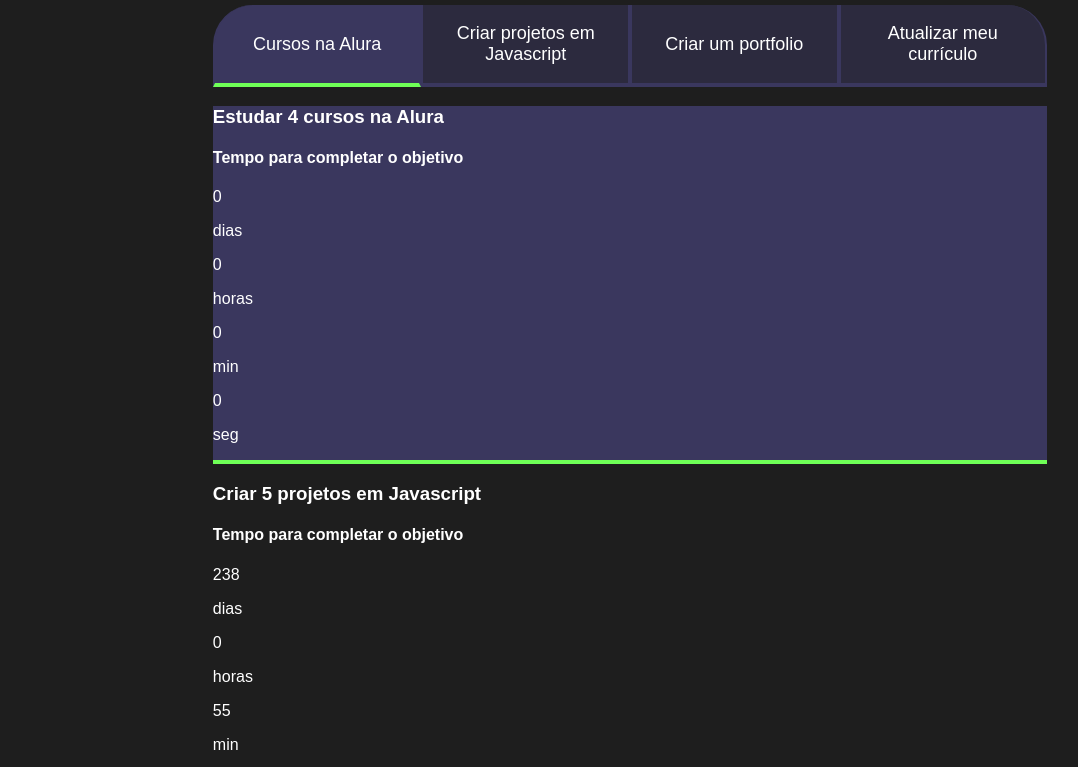
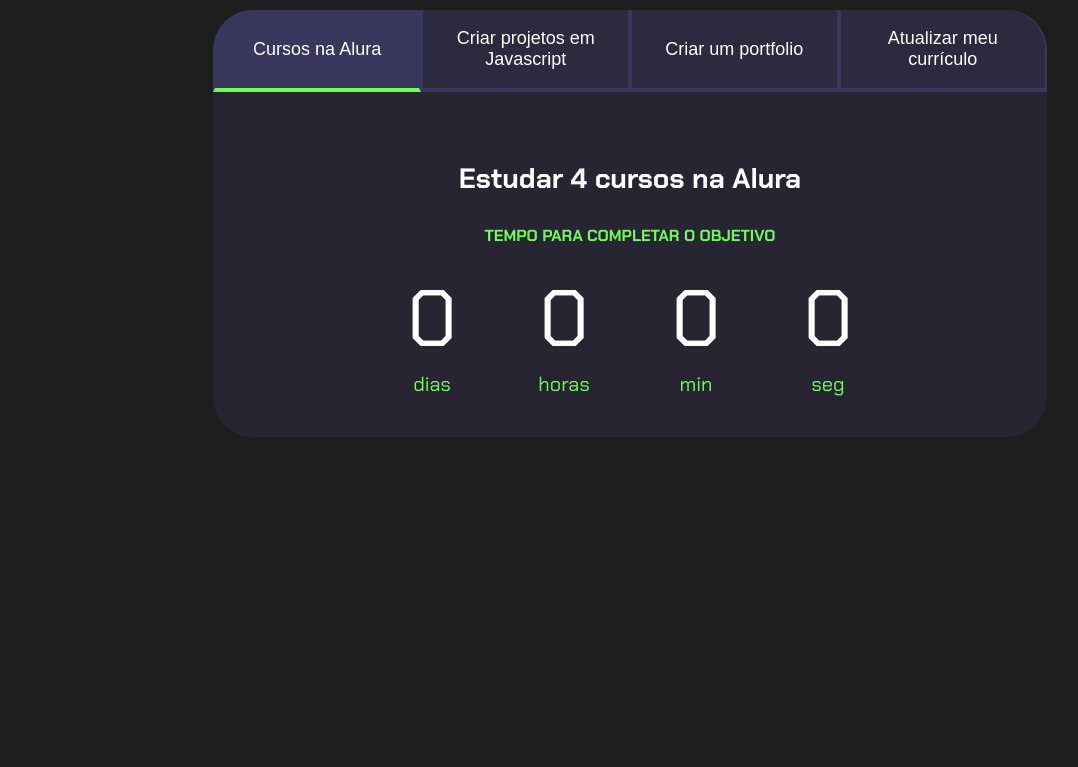
Before and after one commit to estefanimendes/javas, a plain HTML site: page index.html in a window 1280 px wide. Shown: the part 93-860 px from the top of the page, without its empty margins (10-1088 px from the left). After the commit the page ends 800 px from the top, so only its background shows below. Drawn offline with Linux system fonts and the light colour scheme.

Commit message:
Update style.css

```diff
--- a/style.css
+++ b/style.css
@@ -1,4 +1,4 @@
-   @import url('https://fonts.googleapis.com/css2?family-Chakra+Petch:w ght@400:700&display=swap');
+@import url('https://fonts.googleapis.com/css2?family=Chakra+Petch:wght@400;700&display=swap');
 
 :root{
     --cor-de-fundo: #1E1E1E;
@@ -16,28 +16,29 @@
 }
 
 
- .conteudo-principal{
+.conteudo-principal {
     display: flex;
     flex-direction: column;
     justify-content: center;
-align-items:center;
+    align-items: center;
     max-width: 1200px;
     width: 100%;
     margin: 0 auto;
 }
 
- .titulo-principal{
+.titulo-principal {
     text-align: left;
     width: 100%;
     font-size: 32px;
 }
 
- .titulo-principal span{
+.titulo-principal span {
     color: var(--verde);
 }
 
- .botao{
-   font-family: "Crakra Petch", sans-serif;
+
+.botao {
+    font-family: 'Crakra Petch', sans-serif;
     background-color: var(--botao-inativo);
     color: var(--branco);
     display: flex;
@@ -52,8 +53,63 @@ margin: 0 auto;
     border-top: none;
 }
 
-  .botao:first-child{
+.botao:first-child {
     border-radius: 40px 40px 0 0;
+}
+
+.botoes {
+    display: block;
+}
+
+.botao.ativo{
+    background-color: var(--botao-ativo);
+    border-bottom: 4px solid var(--verde);
+}
+
+.abas-textos{
+    background-color: var(--texto-fundo);
+    padding: 40px;
+    border-radius: 0 0 40px 40px;
+}
+.aba-conteudo.ativo{
+    display:block;
+}
+
+.aba-conteudo{
+    display: none;
+}
+
+.aba-conteudo-titulo-principal{
+    font-size: 28px;
+    text-align: center;
+}
+.aba-conteudo-titulo-secundario{
+    text-align: center;
+    color: var(--verde);
+    text-transform: uppercase;
+}
+
+.contador{
+    display:flex;
+    justify-content: center;
+    flex-wrap: wrap;
+}
+.contador-digito{
+    padding: 0 16px;
+    text-align: center;
+    min-width: 100px
+}
+
+.contador-digito-numero{
+    font-size: 80px;
+    margin: 0;
+
+}
+
+.contador-digito-texto{
+    color: var(--verde);
+    font-size: 20px;
+    margin: 0;
 }
 
 
@@ -61,10 +117,7 @@ margin: 0 auto;
     .botoes {
         display: flex;
     }
-   .ativo{
-      background-color: var(--botao-ativo);
-border-bottom: 4px solid var(--verde);
-   }
+
     .botao:first-child {
         border-radius: 40px 0 0 0;
     }
@@ -73,8 +126,3 @@ border-bottom: 4px solid var(--verde);
         border-radius: 0 40px 0 0;
     }
 }
-
-
-
-
-   }
```
Lines whose indentation alone changed are shown as unchanged.
